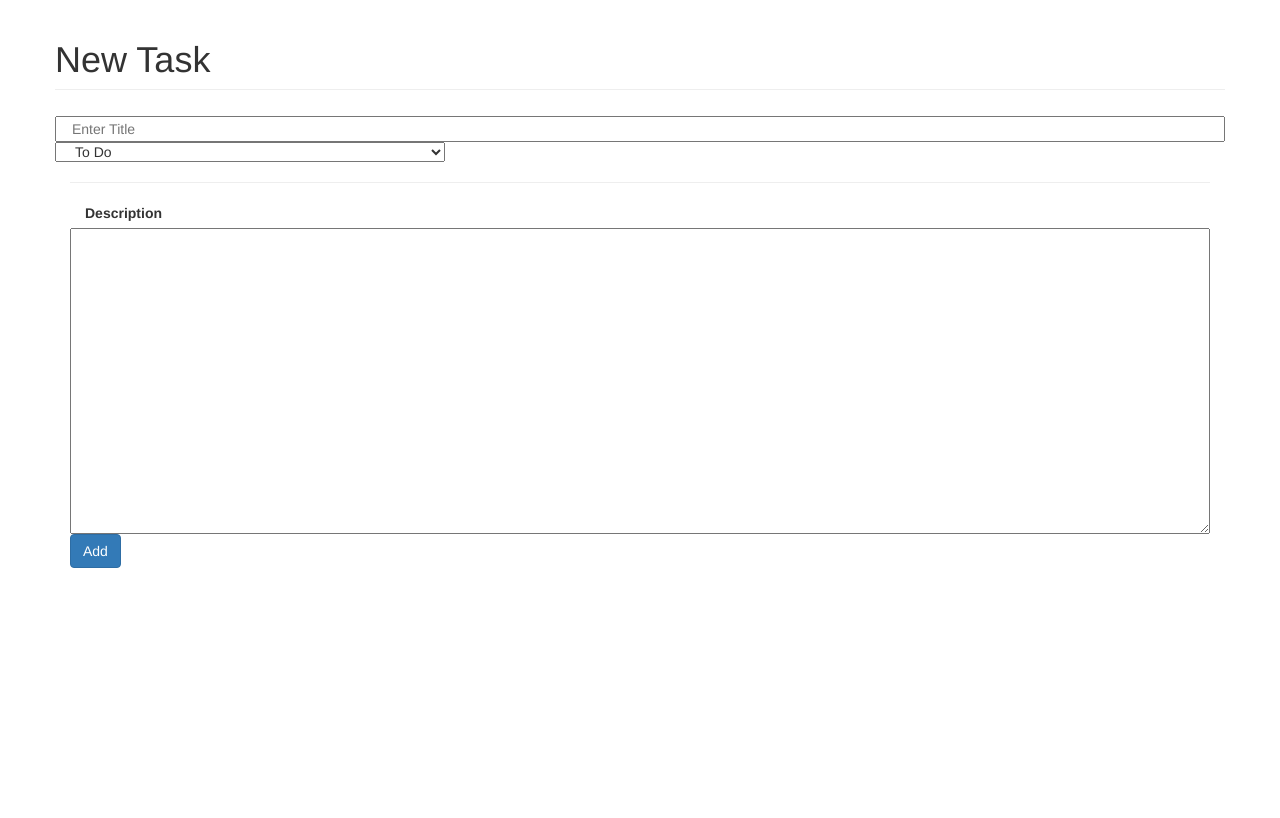
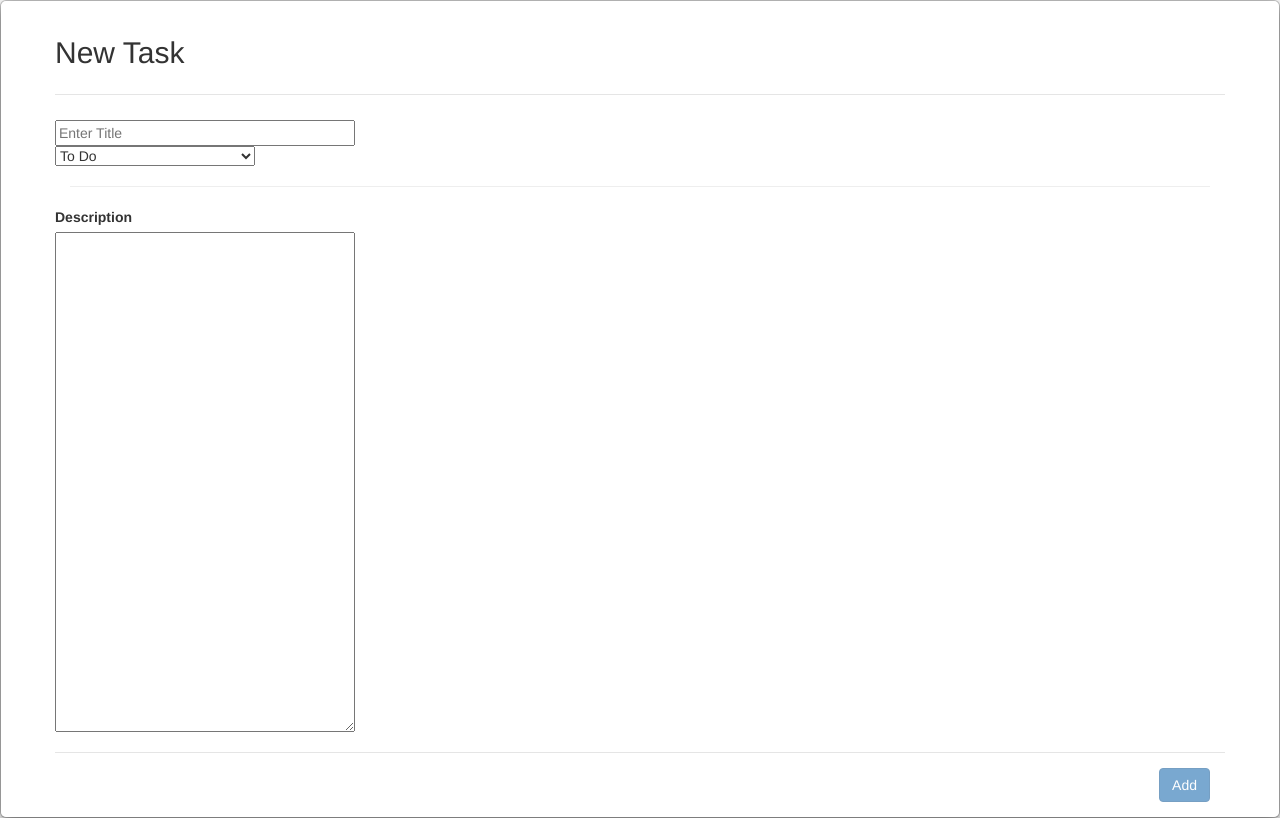
Before and after one commit to AndrasKesik/Frontend_ProductBacklog, a plain HTML site: page TaskForm.html in a window 1280 px wide. Drawn offline with nearby package versions, Linux system fonts and the light colour scheme.

Commit message:
Reformat TaskForm and refactor js of it
* col-sm-x replaced to exact width value
* js can validate title and description -- if it is really longer than zero

```diff
--- a/TaskForm.html
+++ b/TaskForm.html
@@ -14,35 +14,39 @@
     <script type="text/javascript" src="js/TaskForm.js"></script>
 </head>
 <body>
-    <form>
-        <header id="header" class="container">
-            <div id="divHeader" class="row">
-                <h1 id="hTitle" class="page-header">New Task</h1>
-                <label id="lbInvalidTitle" class="error col-sm-8"></label>
+    <form class="modal-content">
+        <section class="modal-header container">
+            <div class="row">
+                <h2 id="hTitle">New Task</h2>
             </div>
-        </header>
+        </section>
 
-        <section id="scnTitle" class="container">
-            <div id="divTitle" class="row">
-                <input id="inpTitle" type="text" placeholder="Enter Title"
-                       onchange="product_backlog.task_form.validateTitle()" class="col-sm-12"/>
+        <section class="modal-body container">
+            <div>
+                <ul id="ulErrors" class="error"></ul>
             </div>
-            <div id="divDropDown" class="row">
-                <select id="selDropDown" class="col-sm-4">
+            <div class="row">
+                <input id="inpTitle" type="text" placeholder="Enter Title" maxlength="50"
+                       onchange="product_backlog.task_form.validateTitle()" class="one-line"/>
+            </div>
+            <div class="row">
+                <select id="selDropDown" class="drop-down">
                     <option value="ToDo">To Do</option>
                 </select>
             </div>
             <hr/>
+            <div class="row">
+                <label id="lbDesc">Description</label>
+            </div>
+            <div class="row">
+                <textarea id="txtDesc" maxlength="500" onchange="product_backlog.task_form.validateDescription();"
+                          class="area">
+                </textarea>
+            </div>
         </section>
 
-        <section id="divDesc" class="container">
-            <label id="lbDesc" class="col-sm-8">Description</label>
-            <br/>
-            <textarea id="txtDesc" rows="15" class="col-sm-12">
-
-            </textarea>
-            <br/>
-            <button id="btnSave" type="submit" class="btn btn-primary">Add</button>
+        <section class="modal-footer container">
+            <button id="btnSave" type="submit" disabled class="btn btn-primary">Add</button>
         </section>
     </form>
 </body>
--- a/css/TaskForm.css
+++ b/css/TaskForm.css
@@ -6,3 +6,16 @@
     background-color: #FF8888;
     color: #005555;
 }
+
+.one-line {
+    width: 300px;
+}
+
+.drop-down {
+    width: 200px;
+}
+
+.area {
+    width: 300px;
+    height: 500px;
+}
--- a/js/TaskForm.js
+++ b/js/TaskForm.js
@@ -4,20 +4,50 @@
 (function (app) {
     (function (subapp) {
         subapp.validateTitle = validateTitle;
+        subapp.validateDescription = validateDescription;
+
+        var validity = {
+            title: false,
+            description: false
+        };
 
         function validateTitle() {
-            var input = document.getElementById('inpTitle');
-            var lbError = document.getElementById('lbInvalidTitle');
-            var regex = new RegExp('.+');
-            input.value = input.value.trim();
-            if (new RegExp('.+').test(input.value)) {
-                lbError.textContent = '';
+            validateInput(function (input) {
+                var regex = new RegExp('.+');
+                input.value = input.value.trim();
+                return regex.test(input.value);
+            }, 'title', 'inpTitle', 'errInvalidTitle', 'Field \'Title\' cannot be empty!');
+        }
+
+        function validateDescription() {
+            validateInput(function (input) {
+                return input.value.length > 0;
+            }, 'description', 'txtDesc', 'errInvalidDesc', 'Field \'Description\' cannot be empty!');
+        }
+
+        function validateInput(validatorFcn, name, inputId, errId, errMsg) {
+            var input = document.getElementById(inputId);
+            var lsErrors = document.getElementById('ulErrors');
+            validity[name] = validatorFcn(input);
+            var liErrMsg;
+            if (validity[name]) {
+                liErrMsg = document.getElementById(errId);
+                if (!! liErrMsg)
+                    lsErrors.removeChild(liErrMsg);
                 input.classList.remove('invalid');
-            }
-            else {
-                lbError.textContent = 'Field \'Title\' cannot be empty!';
+            } else {
+                liErrMsg = document.createElement('li');
+                liErrMsg.id = errId;
+                liErrMsg.textContent = errMsg;
+                lsErrors.appendChild(liErrMsg);
                 input.classList.add('invalid');
             }
+            refreshSavable();
+        }
+
+        function refreshSavable() {
+            var button = document.getElementById('btnSave');
+            button.disabled = !(validity.title && validity.description);
         }
     })(app.task_form = app.task_form || {});
 })(window.product_backlog = window.product_backlog || {});
```
